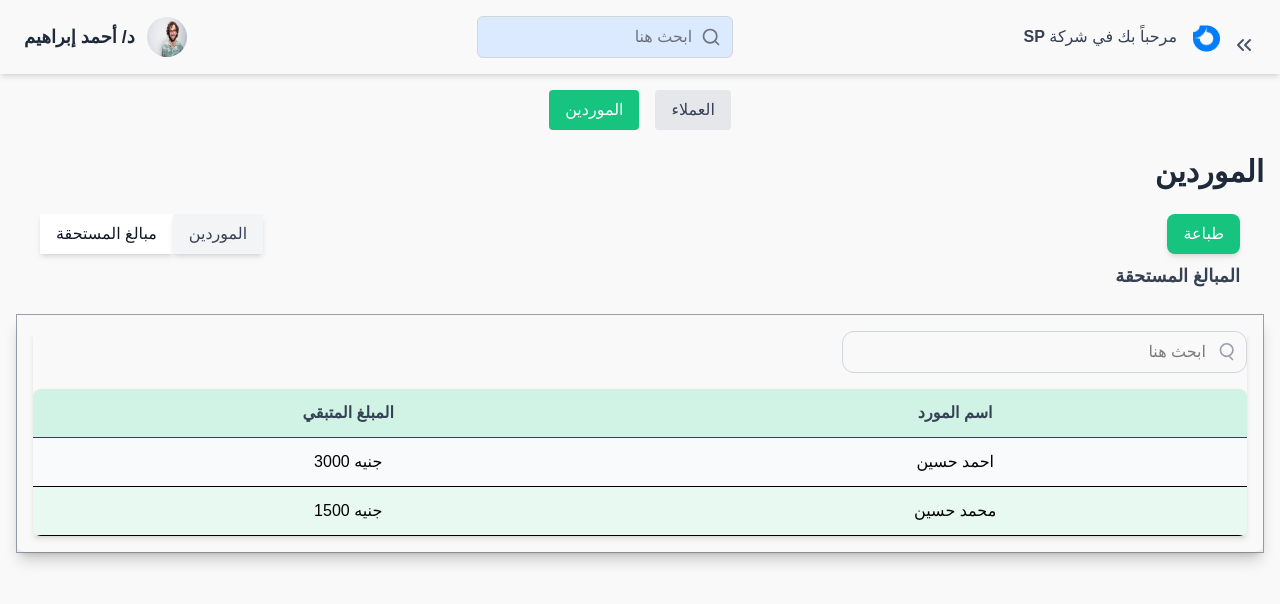
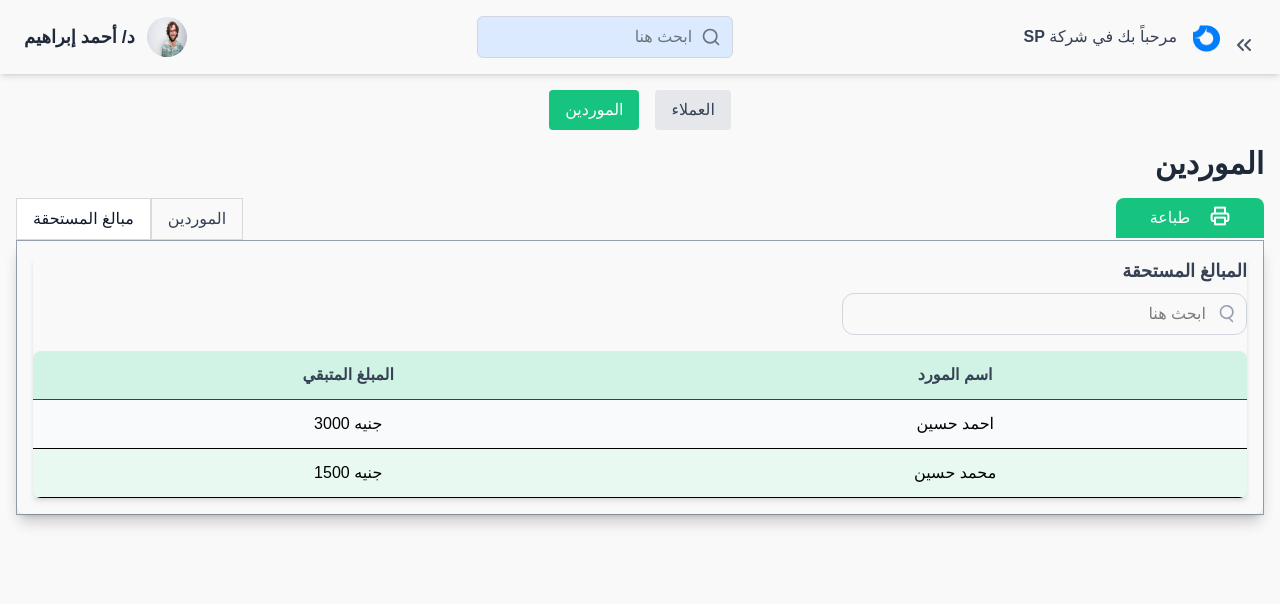
Before and after one commit to mhmd329/supplyers-and-customers, a Next.js app: page / in a window 1280 px wide. Shown: the top 604 px of the page. Built offline with nearby package versions, Linux system fonts and the light colour scheme.

Commit message:
initial commit

```diff
--- a/src/app/components/supplyers/Tables.js
+++ b/src/app/components/supplyers/Tables.js
@@ -2,13 +2,13 @@ import React from "react";
 import Suppliers from "./tables/supplier";
 import DuesTable from "./tables/DuesTable";
 
-const Tables = ({ setActiveTab, activeTab, subTab ,setSubTab }) => {
+const Tables = ({ setActiveTab, activeTab, subTab ,setSubTab ,getCurrentTabText}) => {
   return (
     <div className="p-4 rounded-lg shadow-lg">
-      {activeTab === "dues" && <DuesTable />}
+      {activeTab === "dues" && <DuesTable getCurrentTabText={getCurrentTabText}/>}
       {(activeTab === "suppliers" || activeTab==="edit") && (
         <Suppliers
-          setActiveTab={setActiveTab} activeTab={activeTab} subTab={subTab} setSubTab={setSubTab}
+          setActiveTab={setActiveTab} activeTab={activeTab} subTab={subTab} setSubTab={setSubTab} getCurrentTabText={getCurrentTabText}
 
         />
       )}
--- a/src/app/components/supplyers/ordermanage.js
+++ b/src/app/components/supplyers/ordermanage.js
@@ -1,7 +1,8 @@
 "use client";
 import React, { useState } from "react";
 import Tables from "./Tables";
-
+import print from "../assets/Printer.png"
+import Image from "next/image";
 const OrderManagement = () => {
   const [activeTab, setActiveTab] = useState("dues");
   const [subTab, setSubTab] = useState("dues");
@@ -26,30 +27,28 @@ const OrderManagement = () => {
 
   return (
     <>
-      <h2 dir="rtl" className="text-3xl font-bold text-gray-800 mt-6 px-2 sm:px-0">
+      <h2 dir="rtl" className="text-3xl font-bold text-gray-800  px-2 sm:px-0">
         الموردين
       </h2>
 
-      <div className="p-4 sm:p-6 rounded-lg mx-2 sm:mx-0 flex flex-col sm:flex-row justify-between gap-4">
+      <div className="pt-4  rounded-lg mx-2 sm:mx-0 flex flex-col sm:flex-row justify-between gap-4">
 
         <div className="flex flex-col gap-2">
           <div className="flex flex-col sm:flex-row">
             <button
               onClick={() => handleSelection("dues")}
-              className={`px-4 py-2 shadow-md cursor-pointer ${
-                activeTab === "dues"
+              className={`px-4 py-2 border-[1px] border-[#D9D9D9] cursor-pointer ${activeTab === "dues"
                 ? "bg-white text-gray-900"
-                  : "bg-gray-100 text-gray-700 hover:bg-gray-300"
+                : " text-gray-700 hover:bg-gray-300"
                 }`}
             >
               مبالغ المستحقة
             </button>
             <button
               onClick={() => handleSelection("suppliers")}
-              className={`px-4 py-2 shadow-md cursor-pointer ${
-                activeTab === "suppliers" && !subTab
+              className={`px-4 py-2 border-[1px] border-[#D9D9D9] cursor-pointer ${activeTab === "suppliers" && !subTab
                 ? "bg-white text-gray-900"
-                  : "bg-gray-100 text-gray-700 hover:bg-gray-300"
+                : " text-gray-700 hover:bg-gray-300"
                 }`}
             >
               الموردين
@@ -62,13 +61,13 @@ const OrderManagement = () => {
         <div className="flex flex-col-reverse sm:flex-col items-end gap-2 text-end">
           <button
             onClick={() => window.print()}
-            className="bg-[#16C47F] hover:bg-green-700 cursor-pointer text-white px-4 py-2 rounded-lg shadow-md"
+            className="bg-[#16C47F] flex gap-5 justify-center w-[148px] hover:bg-green-700 cursor-pointer text-white px-4 py-2 rounded-t-lg"
           >
             طباعة
+            <Image src={print} alt="print icon" width={20} height={20} />
+
           </button>
-          <span className="text-gray-700 text-lg font-semibold">
-            {getCurrentTabText()}
-          </span>
+
         </div>
       </div>
 
@@ -79,6 +78,7 @@ const OrderManagement = () => {
           setSubTab={setSubTab}
           activeTab={activeTab}
           subTab={subTab}
+          getCurrentTabText={getCurrentTabText}
         />
       </div>
     </>
--- a/src/app/components/supplyers/tables/DuesTable.js
+++ b/src/app/components/supplyers/tables/DuesTable.js
@@ -1,7 +1,7 @@
 import React, { useState } from "react";
 import { invoices } from "../data";
 
-const DuesTable = () => {
+const DuesTable = ({getCurrentTabText}) => {
   const [duesList, setDuesList] = useState(invoices);
   const [searchQuery, setSearchQuery] = useState("");
 
@@ -14,6 +14,11 @@ const DuesTable = () => {
 
   return (
     <div className="overflow-x-auto shadow-md mx-2 sm:mx-0">
+      <div className="flex justify-end">
+         <span className="text-gray-700 text-lg font-semibold mb-2">
+        {getCurrentTabText()}
+      </span>
+      </div>
       <div className="relative mt-4 sm:mt-0 w-1/2 sm:w-1/3 mb-4 ml-auto">
         <input
           type="text"
--- a/src/app/components/supplyers/tables/supplier.js
+++ b/src/app/components/supplyers/tables/supplier.js
@@ -3,7 +3,7 @@ import { suppliers } from "../data";
 import SuppliersTable from "./SupTable";
 import QuotationsTable from "./QuotationsTable";
 import InvoicesTable from "./InvoicesTable";
-const Suppliers = ({ setActiveTab, activeTab, subTab, setSubTab }) => {
+const Suppliers = ({ setActiveTab, activeTab, subTab, setSubTab, getCurrentTabText }) => {
   const [selectedSupplier, setSelectedSupplier] = useState({
     name: "",
     phone: "",
@@ -69,6 +69,11 @@ const Suppliers = ({ setActiveTab, activeTab, subTab, setSubTab }) => {
 
   return (
     <div className="overflow-x-auto mx-2 shadow-md sm:mx-0 ">
+      <div className="flex justify-end">
+         <span className="text-gray-700 text-lg font-semibold mb-2">
+        {getCurrentTabText()}
+      </span>
+      </div>
 
       {showForm && (
         <div className=" p-4 sm:p-6 rounded-lg mb-6 mx-2 sm:mx-0">
@@ -131,8 +136,8 @@ const Suppliers = ({ setActiveTab, activeTab, subTab, setSubTab }) => {
           <button
             onClick={() => handleSelection("edit", "invoices")}
             className={`px-4 py-2 shadow-md cursor-pointer ${subTab === "invoices"
-                ? "bg-white text-gray-900"
-                : "bg-gray-100 text-gray-700 hover:bg-gray-300"
+              ? "bg-white text-gray-900"
+              : "bg-gray-100 text-gray-700 hover:bg-gray-300"
               }`}
           >
             الفواتير
@@ -140,8 +145,8 @@ const Suppliers = ({ setActiveTab, activeTab, subTab, setSubTab }) => {
           <button
             onClick={() => handleSelection("edit", "quotations")}
             className={`px-4 py-2 shadow-md cursor-pointer ${subTab === "quotations"
-                ? "bg-white text-gray-900"
-                : "bg-gray-100 text-gray-700 hover:bg-gray-300"
+              ? "bg-white text-gray-900"
+              : "bg-gray-100 text-gray-700 hover:bg-gray-300"
               }`}
           >
             عرض الأسعار
```
Also changed, not shown: src/app/components/assets/Printer.png (added). Lines whose indentation alone changed are shown as unchanged.
